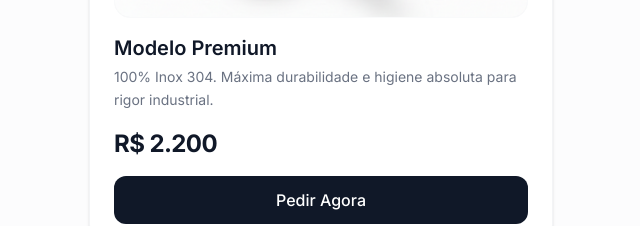
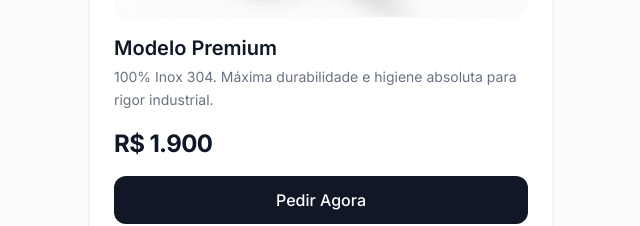
Before and after one commit to Nzkthekid/HEBMAQ, a React (Vite) app: page / in a window 1280 px wide. Shown: the part 3460-3686 px from the top of the page, without its empty margins (319-959 px from the left). Built offline with nearby package versions, Linux system fonts and the light colour scheme.

Commit message:
Update App.tsx

```diff
--- a/src/App.tsx
+++ b/src/App.tsx
@@ -182,7 +182,7 @@ export default function App() {
               />
               <ProductCard
                 title="Modelo Premium"
-                price="2.200"
+                price="1.900"
                 description="100% Inox 304. Máxima durabilidade e higiene absoluta para rigor industrial."
                 isPremium
                 image="/premium.PNG"
```
